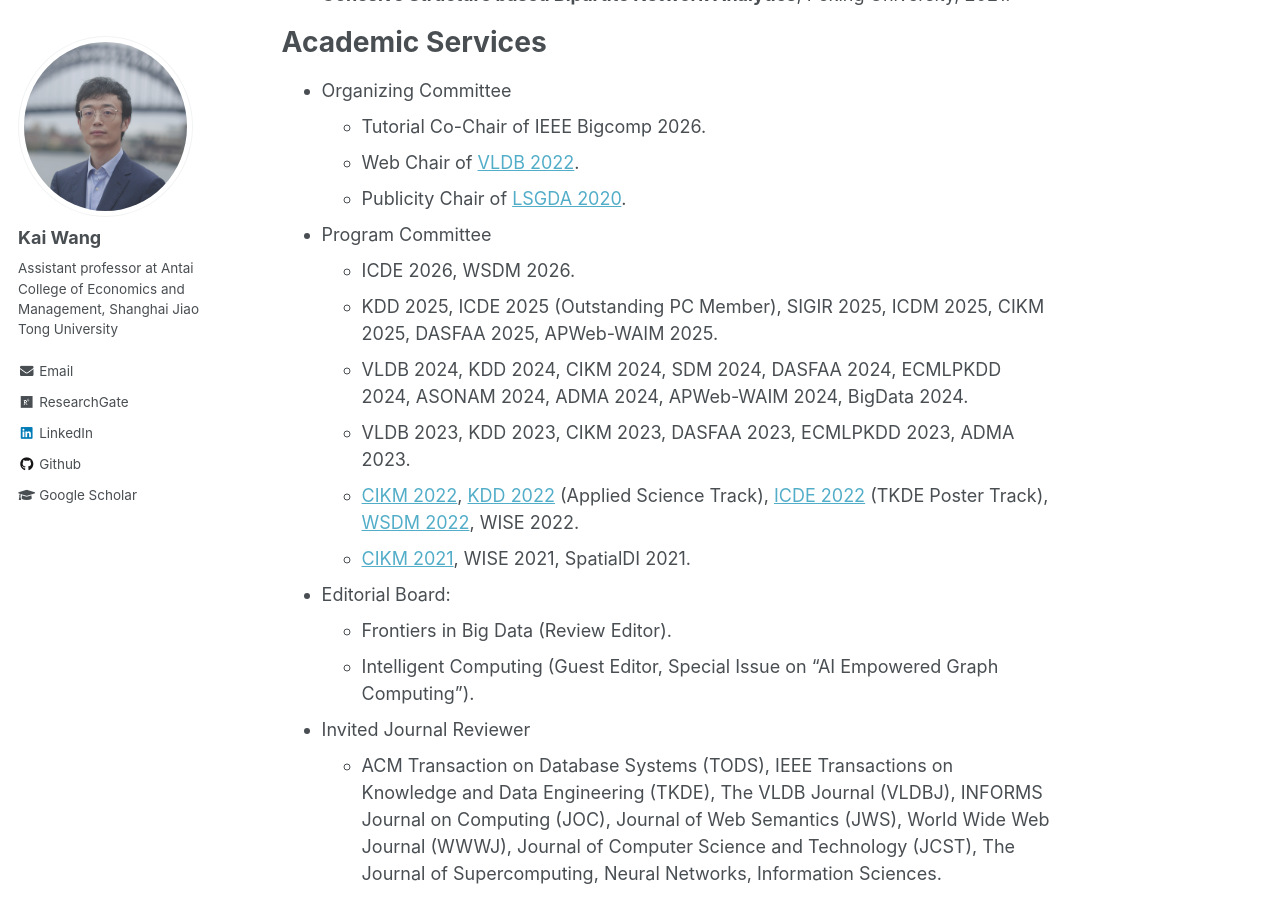
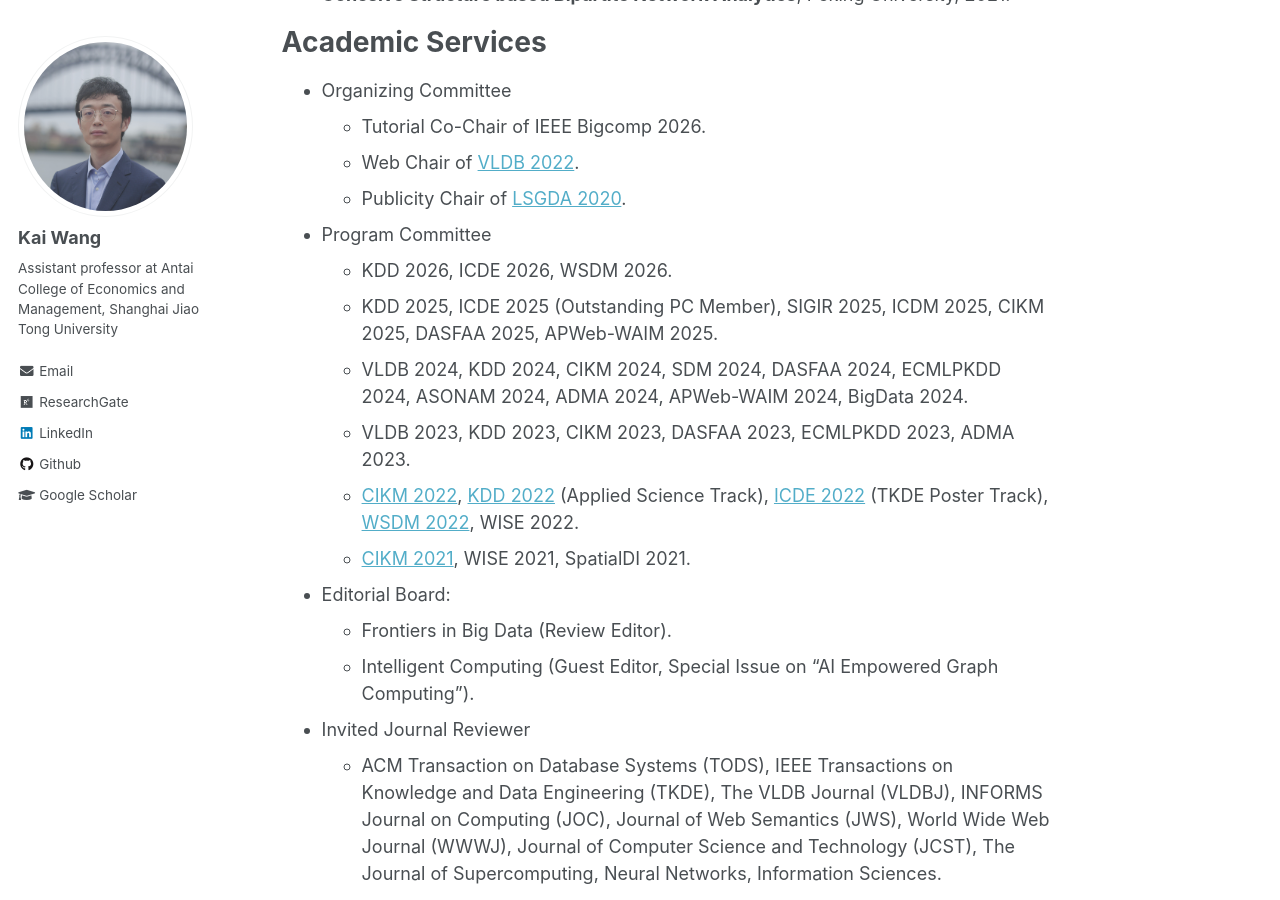
Before and after one commit to cs-kaiwang/cs-kaiwang.github.io, a Jekyll site: the page built from _pages/about.md, in a window 1280 px wide and 900 px high, scrolled down 6372 px. Built offline with Jekyll 4.4.1, drawn with Linux system fonts in a browser that asks for light colours.

Commit message:
Update about.md

```diff
--- a/_pages/about.md
+++ b/_pages/about.md
@@ -94,7 +94,7 @@ Academic Services
   - Publicity Chair of [LSGDA 2020](https://www.google.com/url?q=https%3A%2F%2Flsgda.github.io%2F2020%2F&sa=D&sntz=1&usg=AFQjCNFYfkgg9wBrWW8wUaG8GCGXJz3z_A).
 
 - Program Committee
-  - ICDE 2026, WSDM 2026.
+  - KDD 2026, ICDE 2026, WSDM 2026.
   - KDD 2025, ICDE 2025 (Outstanding PC Member), SIGIR 2025, ICDM 2025, CIKM 2025, DASFAA 2025, APWeb-WAIM 2025.
   - VLDB 2024, KDD 2024, CIKM 2024, SDM 2024, DASFAA 2024, ECMLPKDD 2024, ASONAM 2024, ADMA 2024, APWeb-WAIM 2024, BigData 2024.
   - VLDB 2023, KDD 2023, CIKM 2023, DASFAA 2023, ECMLPKDD 2023, ADMA 2023.
```
